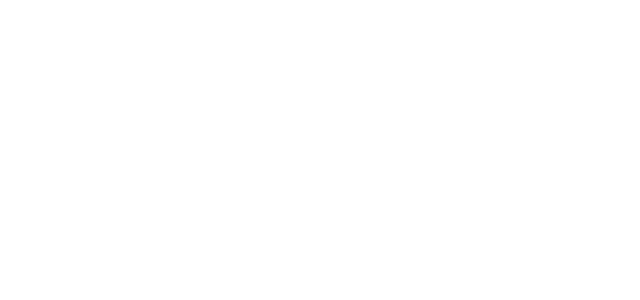
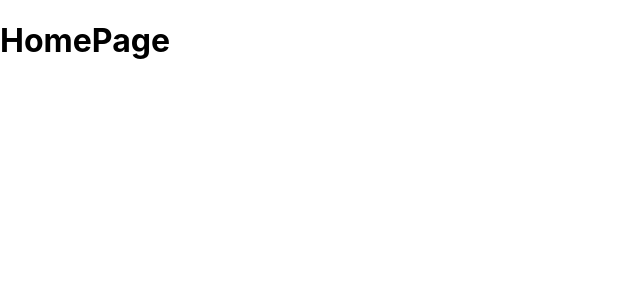
Before and after one commit to adeoluwa-adebiyi/decagon-placement-web, a React (Create React App) app in the folder project/: page / in a window 1280 px wide. Shown: the top 300 px of the page, without its empty margins (0-640 px from the left). Built offline with nearby package versions, Linux system fonts and the light colour scheme.

Commit message:
add return types

```diff
--- a/project/src/App.tsx
+++ b/project/src/App.tsx
@@ -1,7 +1,7 @@
 import React from 'react';
 import SplashScreen from './components/splash-screen';
 
-function App() {
+const  App = (): JSX.Element => {
   return (
     <div className="App">
       <SplashScreen/>
--- a/project/src/components/splash-screen.tsx
+++ b/project/src/components/splash-screen.tsx
@@ -1,10 +1,10 @@
 import React from "react";
 import { Box } from "@chakra-ui/react";
 
-const SplashScreen = ()=>{
+const SplashScreen = ():JSX.Element=>{
     return (
-        <Box>
-
+        <Box height="100%">
+            <h1>HomePage</h1>
         </Box>
     )
 }
--- a/project/src/reportWebVitals.ts
+++ b/project/src/reportWebVitals.ts
@@ -1,6 +1,6 @@
 import { ReportHandler } from 'web-vitals';
 
-const reportWebVitals = (onPerfEntry?: ReportHandler) => {
+const reportWebVitals = (onPerfEntry?: ReportHandler):void => {
   if (onPerfEntry && onPerfEntry instanceof Function) {
     import('web-vitals').then(({ getCLS, getFID, getFCP, getLCP, getTTFB }) => {
       getCLS(onPerfEntry);
```
Also changed, not shown: 1 other file (tests, documents, lock files or other folders).
